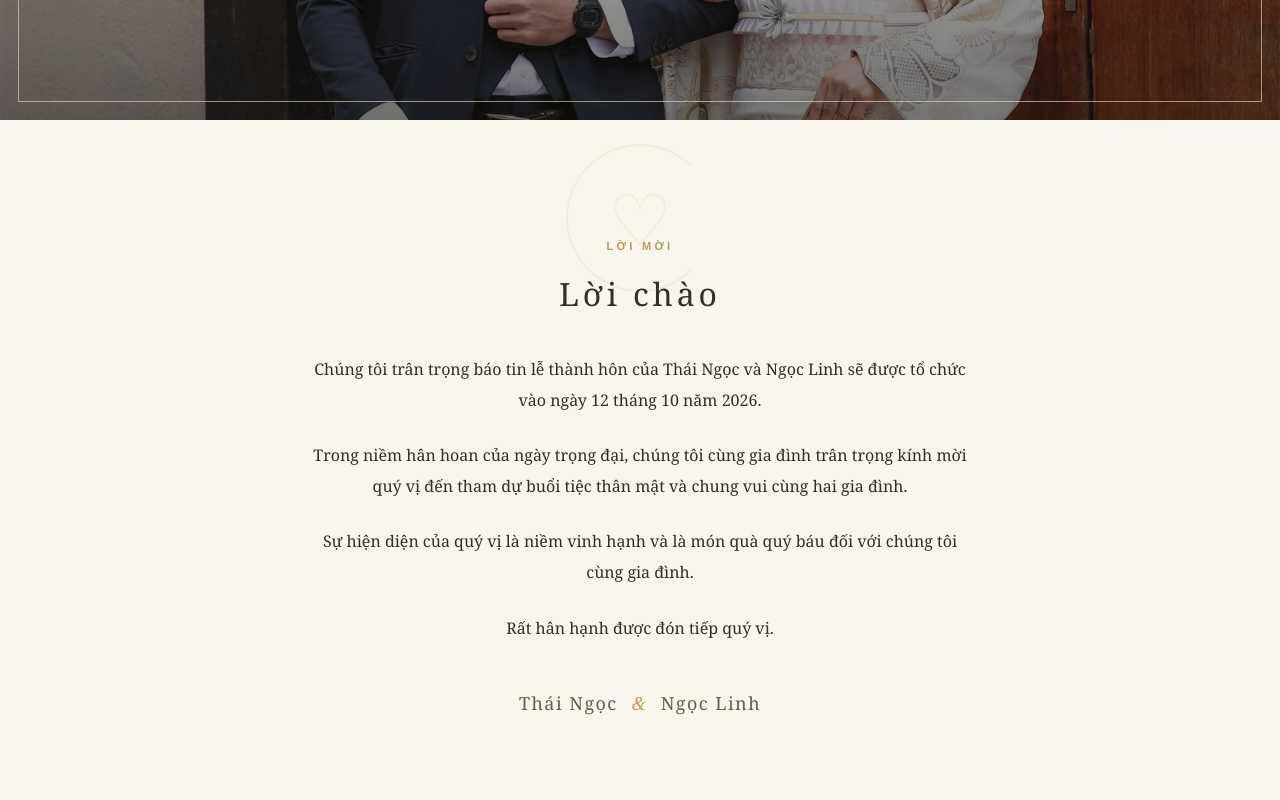
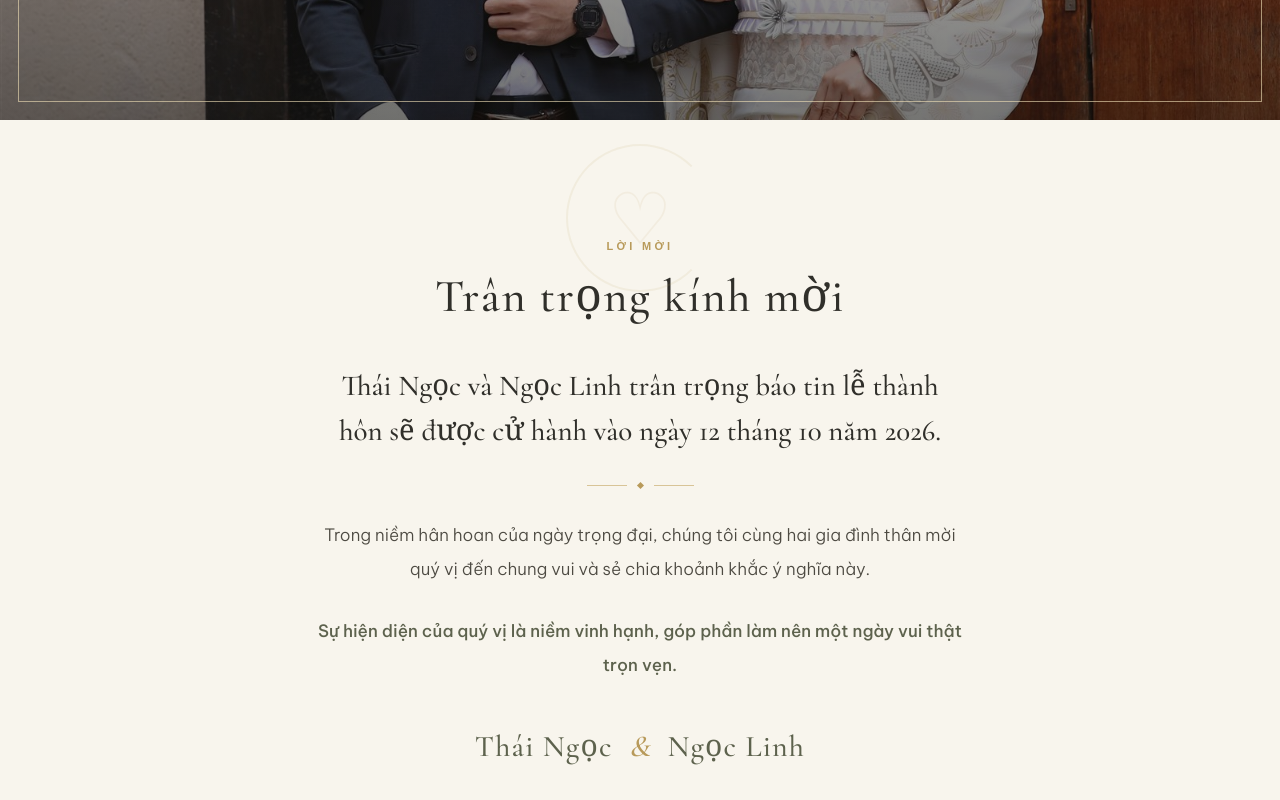
Before and after one commit to vothaingoc/wedding-invitation-vietnamese, a Next.js app: page / in a window 1280 px wide. Shown: the part 760-1560 px from the top of the page. Built offline with nearby package versions, Linux system fonts and the light colour scheme.

Commit message:
sua noi dung

```diff
--- a/app/WeddingInvitation.tsx
+++ b/app/WeddingInvitation.tsx
@@ -180,9 +180,14 @@ export default function WeddingInvitation() {
 
       <section id="greeting" className="section invitation-intro reveal">
         <div className="enso" aria-hidden="true">♡</div>
-        <SectionHeading eyebrow="LỜI MỜI" title="Lời chào" />
-        <div className="prose copy-vi">
-          {wedding.greeting.map((paragraph) => <p key={paragraph}>{paragraph}</p>)}
+        <SectionHeading eyebrow="LỜI MỜI" title="Trân trọng kính mời" />
+        <div className="invitation-copy">
+          <p className="invitation-lead">{wedding.greeting[0]}</p>
+          <div className="invitation-divider" aria-hidden="true">
+            <span />
+          </div>
+          <p>{wedding.greeting[1]}</p>
+          <p className="invitation-closing">{wedding.greeting[2]}</p>
         </div>
         <div className="signature">
           {wedding.groomName} <span>&amp;</span> {wedding.brideName}
--- a/app/globals.css
+++ b/app/globals.css
@@ -1,3 +1,4 @@
+@import url("https://fonts.googleapis.com/css2?family=Be+Vietnam+Pro:wght@300;400;500;600&family=Cormorant+Garamond:wght@400;500;600&display=swap");
 @import "tailwindcss";
 
 :root {
@@ -23,7 +24,7 @@ body {
   margin: 0;
   background: var(--ivory);
   color: var(--ink);
-  font-family: Georgia, "Times New Roman", serif;
+  font-family: "Be Vietnam Pro", Arial, sans-serif;
   -webkit-font-smoothing: antialiased;
 }
 
@@ -113,6 +114,7 @@ main {
   font-weight: 400;
   letter-spacing: 0.08em;
   line-height: 1.18;
+  font-family: "Cormorant Garamond", Georgia, serif;
 }
 
 .hero h1 span,
@@ -190,15 +192,21 @@ main {
 
 .section-heading h2 {
   margin: 0;
-  font-size: 32px;
-  font-weight: 400;
-  letter-spacing: 0.12em;
+  font-family: "Cormorant Garamond", Georgia, serif;
+  font-size: clamp(34px, 5vw, 46px);
+  font-weight: 500;
+  letter-spacing: 0.035em;
+  line-height: 1.15;
 }
 
 .invitation-intro {
-  max-width: 760px;
+  max-width: 900px;
   margin: 0 auto;
   text-align: center;
+}
+
+.invitation-intro .section-heading {
+  margin-bottom: 42px;
 }
 
 .enso {
@@ -230,11 +238,66 @@ main {
   line-height: 1.85;
 }
 
+.invitation-copy {
+  width: min(100%, 690px);
+  margin: 0 auto;
+  color: #4d4a42;
+  font-size: clamp(15px, 1.45vw, 17px);
+  font-weight: 300;
+  line-height: 2;
+}
+
+.invitation-copy p {
+  max-width: 660px;
+  margin: 0 auto 24px;
+}
+
+.invitation-copy .invitation-lead {
+  max-width: 620px;
+  color: var(--ink);
+  font-family: "Cormorant Garamond", Georgia, serif;
+  font-size: clamp(22px, 2.6vw, 29px);
+  font-weight: 500;
+  line-height: 1.55;
+}
+
+.invitation-divider {
+  display: flex;
+  align-items: center;
+  justify-content: center;
+  gap: 11px;
+  width: 112px;
+  margin: 29px auto 30px;
+}
+
+.invitation-divider::before,
+.invitation-divider::after {
+  content: "";
+  width: 40px;
+  height: 1px;
+  background: var(--gold-light);
+}
+
+.invitation-divider span {
+  width: 5px;
+  height: 5px;
+  transform: rotate(45deg);
+  background: var(--gold);
+}
+
+.invitation-copy .invitation-closing {
+  margin-top: 28px;
+  color: var(--olive-deep);
+  font-weight: 500;
+}
+
 .signature {
-  margin-top: 46px;
+  margin-top: 42px;
   color: var(--olive-deep);
-  font-size: 18px;
-  letter-spacing: 0.08em;
+  font-family: "Cormorant Garamond", Georgia, serif;
+  font-size: clamp(25px, 3vw, 30px);
+  font-weight: 500;
+  letter-spacing: 0.04em;
 }
 
 .signature span {
@@ -829,6 +892,23 @@ footer {
 }
 
 @media (max-width: 520px) {
+  .invitation-intro .section-heading {
+    margin-bottom: 32px;
+  }
+
+  .invitation-copy {
+    line-height: 1.85;
+  }
+
+  .invitation-copy p {
+    margin-bottom: 20px;
+  }
+
+  .invitation-divider {
+    margin-top: 24px;
+    margin-bottom: 25px;
+  }
+
   .time-grid-three {
     grid-template-columns: 1fr;
   }
--- a/src/config/wedding.ts
+++ b/src/config/wedding.ts
@@ -26,10 +26,9 @@ export const wedding = {
   heroMessage:
     "Chúng tôi rất mong được gặp mọi người\ntrong ngày đặc biệt này.",
   greeting: [
-    "Chúng tôi trân trọng báo tin lễ thành hôn của Thái Ngọc và Ngọc Linh sẽ được tổ chức vào ngày 12 tháng 10 năm 2026.",
-    "Trong niềm hân hoan của ngày trọng đại, chúng tôi cùng gia đình trân trọng kính mời quý vị đến tham dự buổi tiệc thân mật và chung vui cùng hai gia đình.",
-    "Sự hiện diện của quý vị là niềm vinh hạnh và là món quà quý báu đối với chúng tôi cùng gia đình.",
-    "Rất hân hạnh được đón tiếp quý vị.",
+    "Thái Ngọc và Ngọc Linh trân trọng báo tin lễ thành hôn sẽ được cử hành vào ngày 12 tháng 10 năm 2026.",
+    "Trong niềm hân hoan của ngày trọng đại, chúng tôi cùng hai gia đình thân mời quý vị đến chung vui và sẻ chia khoảnh khắc ý nghĩa này.",
+    "Sự hiện diện của quý vị là niềm vinh hạnh, góp phần làm nên một ngày vui thật trọn vẹn.",
   ],
   footerMessage:
     "Ngày đặc biệt sẽ trở nên trọn vẹn hơn khi có sự hiện diện của quý vị.",
```
